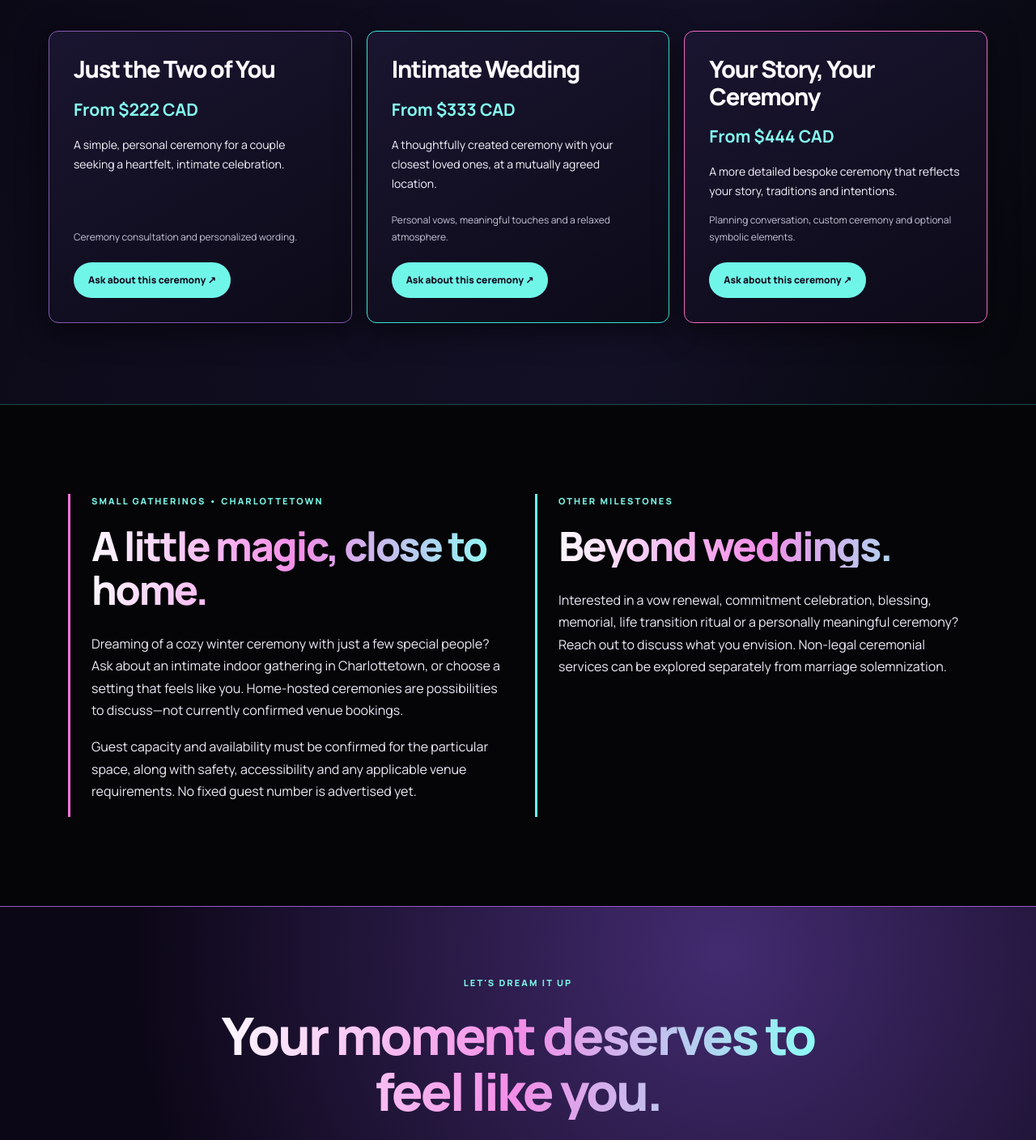
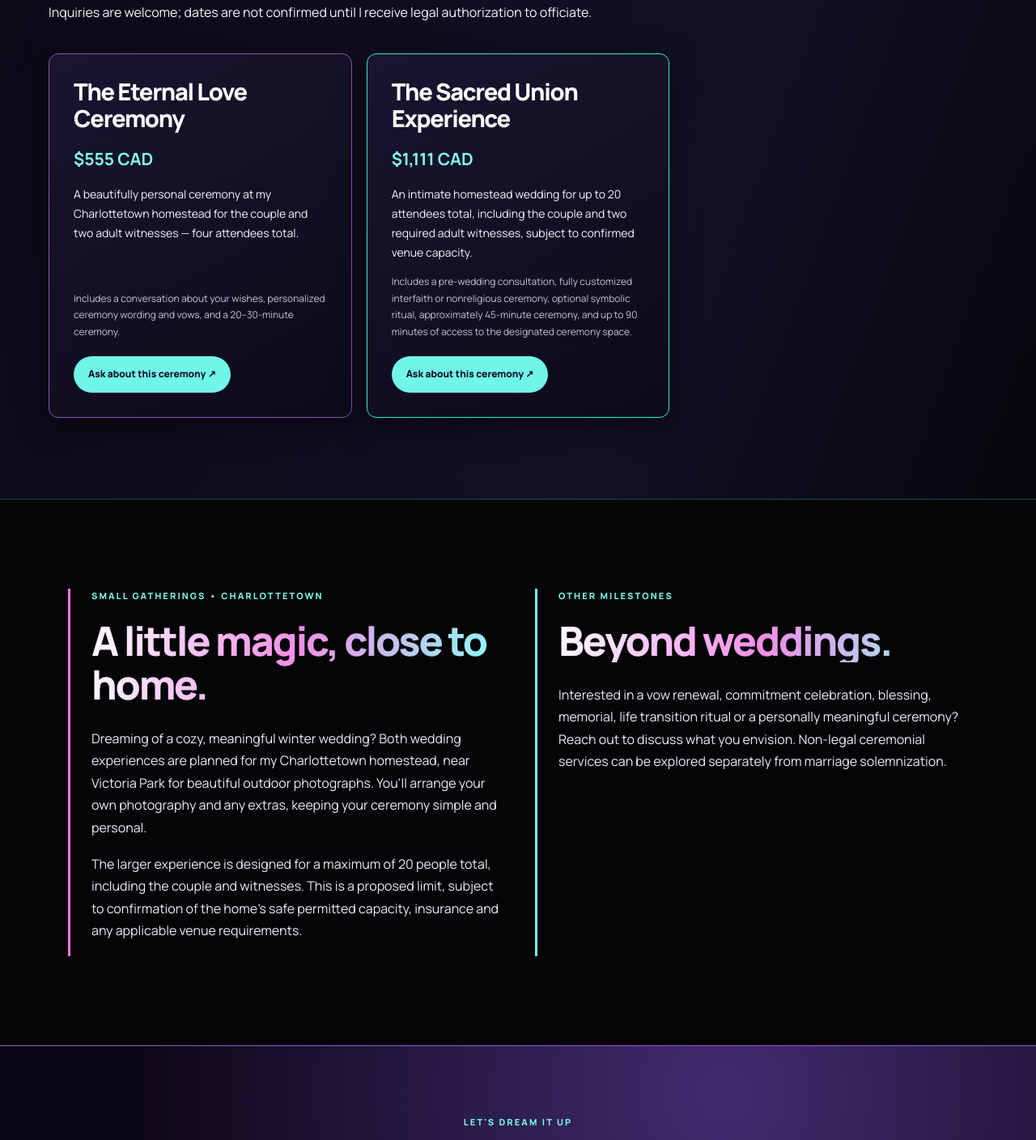
Before and after one commit to jessgoodvibesonly/jessgoodvibesonly, a Next.js app: page /interfaith-ceremonies in a window 1280 px wide. Shown: the part 1763-3171 px from the top of the page at 81% size. Built offline with nearby package versions, Linux system fonts and the light colour scheme; a web font is replaced by a local one.

Commit message:
Publish two premium Charlottetown homestead wedding ceremony packages

```diff
--- a/app/interfaith-ceremonies/page.tsx
+++ b/app/interfaith-ceremonies/page.tsx
@@ -7,13 +7,12 @@ export const metadata: Metadata = {
 };
 
 const packages = [
- { name: "Just the Two of You", price: "From $222 CAD", description: "A simple, personal ceremony for a couple seeking a heartfelt, intimate celebration.", note: "Ceremony consultation and personalized wording." },
- { name: "Intimate Wedding", price: "From $333 CAD", description: "A thoughtfully created ceremony with your closest loved ones, at a mutually agreed location.", note: "Personal vows, meaningful touches and a relaxed atmosphere." },
- { name: "Your Story, Your Ceremony", price: "From $444 CAD", description: "A more detailed bespoke ceremony that reflects your story, traditions and intentions.", note: "Planning conversation, custom ceremony and optional symbolic elements." },
+ { name: "The Eternal Love Ceremony", price: "$555 CAD", description: "A beautifully personal ceremony at my Charlottetown homestead for the couple and two adult witnesses — four attendees total.", note: "Includes a conversation about your wishes, personalized ceremony wording and vows, and a 20–30-minute ceremony." },
+ { name: "The Sacred Union Experience", price: "$1,111 CAD", description: "An intimate homestead wedding for up to 20 attendees total, including the couple and two required adult witnesses, subject to confirmed venue capacity.", note: "Includes a pre-wedding consultation, fully customized interfaith or nonreligious ceremony, optional symbolic ritual, approximately 45-minute ceremony, and up to 90 minutes of access to the designated ceremony space." },
 ];
 
 function inquire(subject: string) {
- return "mailto:jessgoodvibesonly@gmail.com?subject=" + encodeURIComponent(subject) + "&body=" + encodeURIComponent("Hi Jess,\n\nI would love to learn more about your 2027 ceremony offerings.\n\nOur preferred date:\nCeremony location:\nEstimated number of guests:\nType of ceremony:\n\nThank you!");
+ return "mailto:jessgoodvibesonly@gmail.com?subject=" + encodeURIComponent(subject) + "&body=" + encodeURIComponent("Hi Jess,\n\nI would love to learn more about your 2027 ceremony offerings.\n\nOur preferred date:\nEstimated number of guests:\nType of ceremony:\n\nThank you!");
 }
 
 export default function InterfaithPage() {
@@ -27,9 +26,9 @@ export default function InterfaithPage() {
      <a className="ceremony-button" href="#offerings">Explore ceremonies ↓</a>
    </section>
    <section className="ceremony-about" id="about"><div><p className="ceremony-kicker">MEET YOUR CELEBRANT</p><h2>Rev. Dr. Jess Simmonds</h2><p>Interfaith minister, spiritual guide, educator, author and creator of EARTH SCHOOL, based in Charlottetown, Prince Edward Island.</p><p>With more than 25 years of experience teaching, creating and connecting with people, Jess brings warmth, creativity, presence and an open heart to life&apos;s meaningful moments. Her background includes metaphysics, spiritual counselling, clinical hypnotherapy, meditation and holistic wellness.</p><p>Every love story is different. Ceremonies can be spiritual, secular, interfaith, traditional, imaginative or beautifully simple—always shaped around the people involved.</p></div><aside><span>☮</span><p>Love, light &amp; levity.</p><small>CHERISH THE MOMENT. CELEBRATE YOUR WAY.</small></aside></section>
-   <section id="offerings" className="ceremony-offerings"><p className="ceremony-kicker">FEBRUARY 2027 ONWARD • PROPOSED CEREMONY EXPERIENCES</p><h2>Make it yours.</h2><p>These are introductory planning rates, not confirmed bookings. Final quotes depend on timing, location, travel, complexity and legal authorization to officiate.</p><div className="ceremony-cards">{packages.map(p=><article key={p.name}><h3>{p.name}</h3><strong>{p.price}</strong><p>{p.description}</p><small>{p.note}</small><a href={inquire("February 2027 wedding ceremony inquiry — "+p.name)}>Ask about this ceremony ↗</a></article>)}</div></section>
-   <section className="ceremony-gathering"><div><p className="ceremony-kicker">SMALL GATHERINGS • CHARLOTTETOWN</p><h2>A little magic, close to home.</h2><p>Dreaming of a cozy winter ceremony with just a few special people? Ask about an intimate indoor gathering in Charlottetown, or choose a setting that feels like you. Home-hosted ceremonies are possibilities to discuss—not currently confirmed venue bookings.</p><p>Guest capacity and availability must be confirmed for the particular space, along with safety, accessibility and any applicable venue requirements. No fixed guest number is advertised yet.</p></div><div><p className="ceremony-kicker">OTHER MILESTONES</p><h2>Beyond weddings.</h2><p>Interested in a vow renewal, commitment celebration, blessing, memorial, life transition ritual or a personally meaningful ceremony? Reach out to discuss what you envision. Non-legal ceremonial services can be explored separately from marriage solemnization.</p></div></section>
-   <section className="ceremony-cta" id="inquire"><p className="ceremony-kicker">LET'S DREAM IT UP</p><h2>Your moment deserves to feel like you.</h2><p>Share your ideal date, location, number of guests and the kind of experience you have in mind. I&apos;d love to hear your story!</p><a className="ceremony-button" href={inquire("February 2027 ceremony inquiry — Rev. Dr. Jess Simmonds")}>Enquire with Jess ↗</a><p className="ceremony-legal">PEI Marriage Commissioner applications reopen in January 2027. Legal marriage ceremonies cannot be confirmed or conducted in that capacity unless and until the required appointment/licence is granted. Prices are proposed and subject to confirmation.</p></section>
+   <section id="offerings" className="ceremony-offerings"><p className="ceremony-kicker">FEBRUARY 2027 ONWARD • PROPOSED CEREMONY EXPERIENCES</p><h2>Make it yours.</h2><p>Two thoughtfully designed wedding experiences at my Charlottetown homestead. Photography, flowers, décor and refreshments are arranged separately by the couple. Inquiries are welcome; dates are not confirmed until I receive legal authorization to officiate.</p><div className="ceremony-cards">{packages.map(p=><article key={p.name}><h3>{p.name}</h3><strong>{p.price}</strong><p>{p.description}</p><small>{p.note}</small><a href={inquire("February 2027 wedding ceremony inquiry — "+p.name)}>Ask about this ceremony ↗</a></article>)}</div></section>
+   <section className="ceremony-gathering"><div><p className="ceremony-kicker">SMALL GATHERINGS • CHARLOTTETOWN</p><h2>A little magic, close to home.</h2><p>Dreaming of a cozy, meaningful winter wedding? Both wedding experiences are planned for my Charlottetown homestead, near Victoria Park for beautiful outdoor photographs. You'll arrange your own photography and any extras, keeping your ceremony simple and personal.</p><p>The larger experience is designed for a maximum of 20 people total, including the couple and witnesses. This is a proposed limit, subject to confirmation of the home's safe permitted capacity, insurance and any applicable venue requirements.</p></div><div><p className="ceremony-kicker">OTHER MILESTONES</p><h2>Beyond weddings.</h2><p>Interested in a vow renewal, commitment celebration, blessing, memorial, life transition ritual or a personally meaningful ceremony? Reach out to discuss what you envision. Non-legal ceremonial services can be explored separately from marriage solemnization.</p></div></section>
+   <section className="ceremony-cta" id="inquire"><p className="ceremony-kicker">LET'S DREAM IT UP</p><h2>Your moment deserves to feel like you.</h2><p>Share your ideal date, number of guests and the kind of experience you have in mind. I&apos;d love to hear your story!</p><a className="ceremony-button" href={inquire("February 2027 ceremony inquiry — Rev. Dr. Jess Simmonds")}>Enquire with Jess ↗</a><p className="ceremony-legal">PEI Marriage Commissioner applications reopen in January 2027. Legal marriage ceremonies cannot be confirmed or conducted in that capacity unless and until the required appointment/licence is granted. Prices are proposed and subject to confirmation.</p></section>
    <footer className="ceremony-footer"><Link href="/">← Back to Jess Good Vibes Only</Link><span>Island Roots Homestead • Charlottetown, PEI • love, light &amp; levity ☮</span></footer>
  </main>;
 }
```
